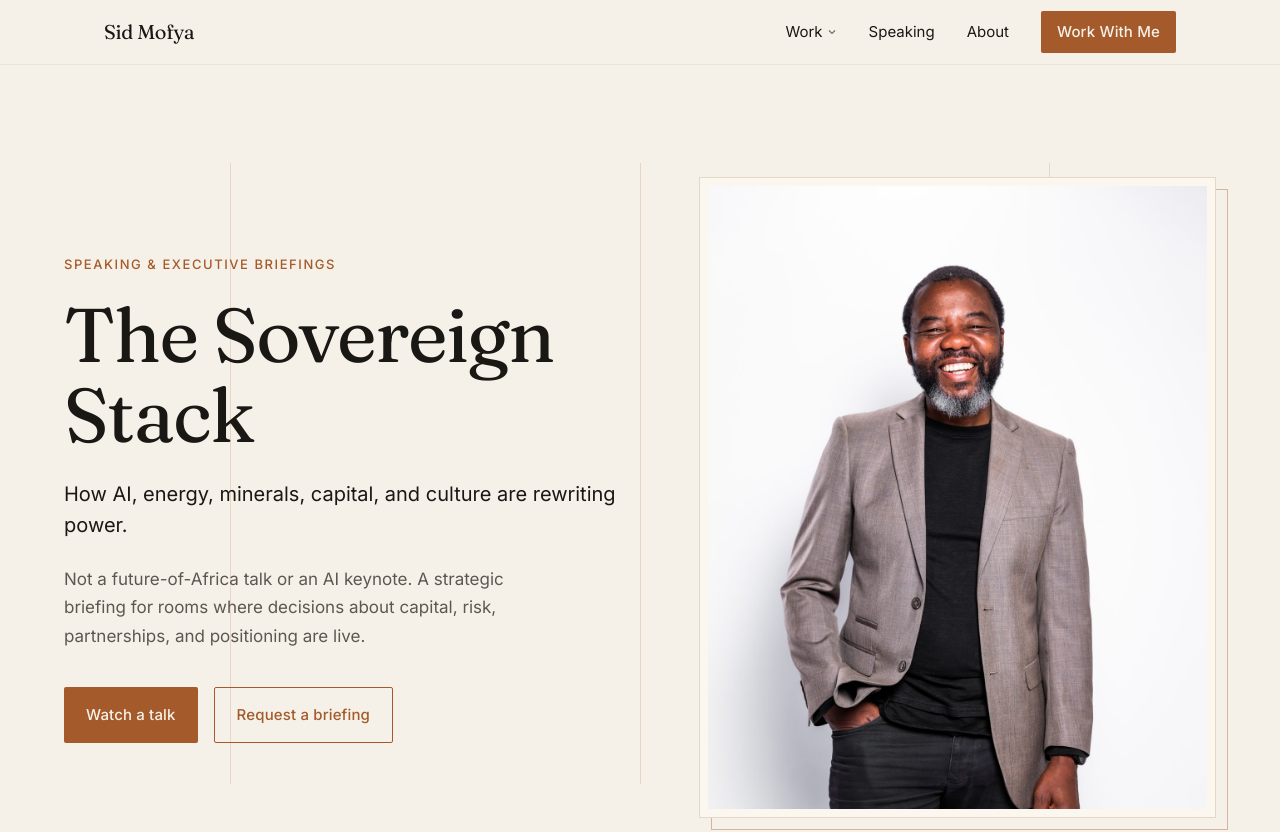
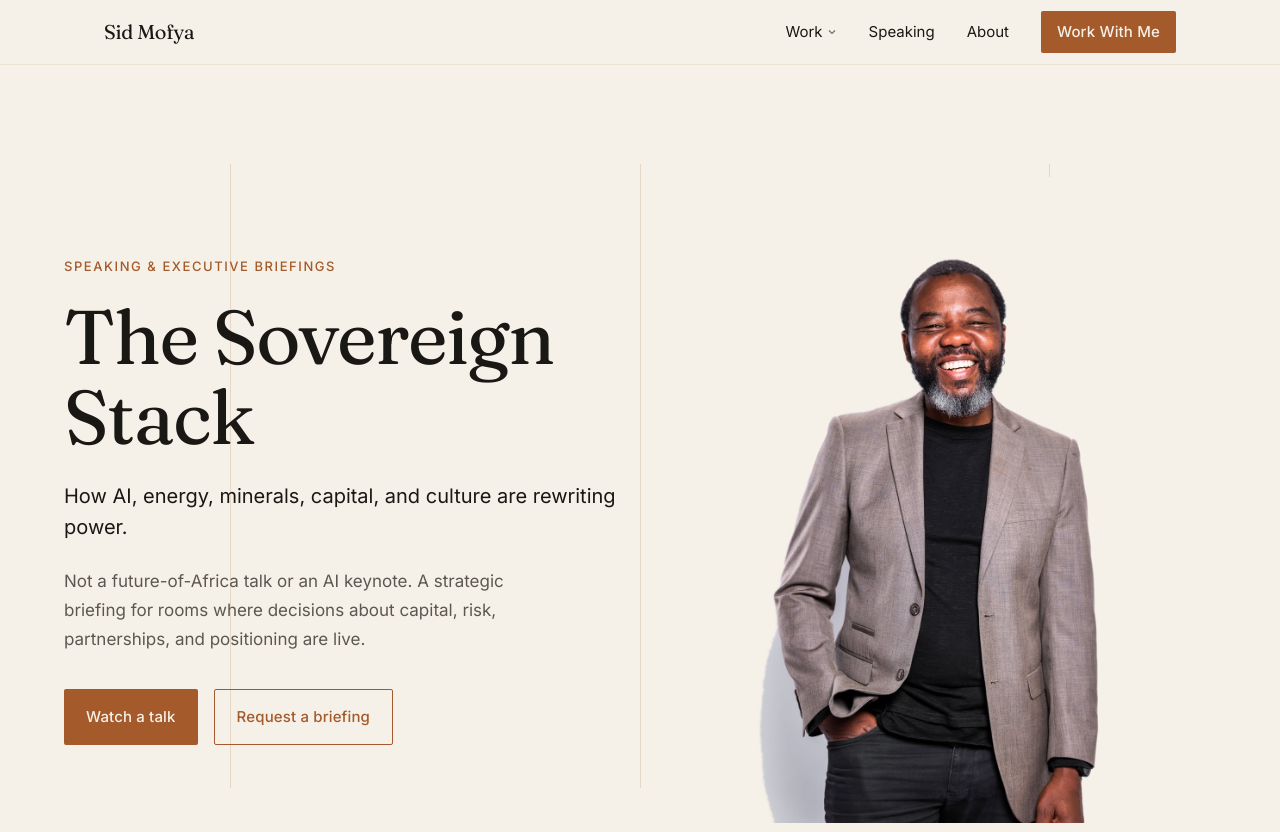
Before and after one commit to sidmofya/sidmofya, a Next.js app: page /speaking in a window 1280 px wide. Shown: the top 832 px of the page. Built offline with nearby package versions, Linux system fonts and the light colour scheme.

Commit message:
Recolor headshot background to site cream; float in hero
- Replace white studio background with --color-bg (#f6f1e8) via a
  border-connected cutout mask, so the subject blends into the page
- Drop the white framing box in the hero; the image now floats

```diff
--- a/app/speaking/page.tsx
+++ b/app/speaking/page.tsx
@@ -114,18 +114,13 @@ export default function Page() {
           </div>
 
           <div className="relative mx-auto w-full max-w-sm md:max-w-none">
-            <div
-              aria-hidden="true"
-              className="absolute inset-0 translate-x-3 translate-y-3 border border-[var(--color-copper)]/40"
+            {/* Background recolored to --color-bg so the subject floats on the page. */}
+            {/* eslint-disable-next-line @next/next/no-img-element */}
+            <img
+              src={HEADSHOT_SRC}
+              alt="Sid Mofya"
+              className="w-full aspect-[4/5] object-cover object-top"
             />
-            <div className="relative border border-[var(--color-rule)] bg-[var(--color-bg-elev)] p-2">
-              {/* eslint-disable-next-line @next/next/no-img-element */}
-              <img
-                src={HEADSHOT_SRC}
-                alt="Sid Mofya"
-                className="w-full aspect-[4/5] object-cover object-top"
-              />
-            </div>
           </div>
         </div>
       </Section>
```
Also changed, not shown: public/sid-mofya.jpg.
